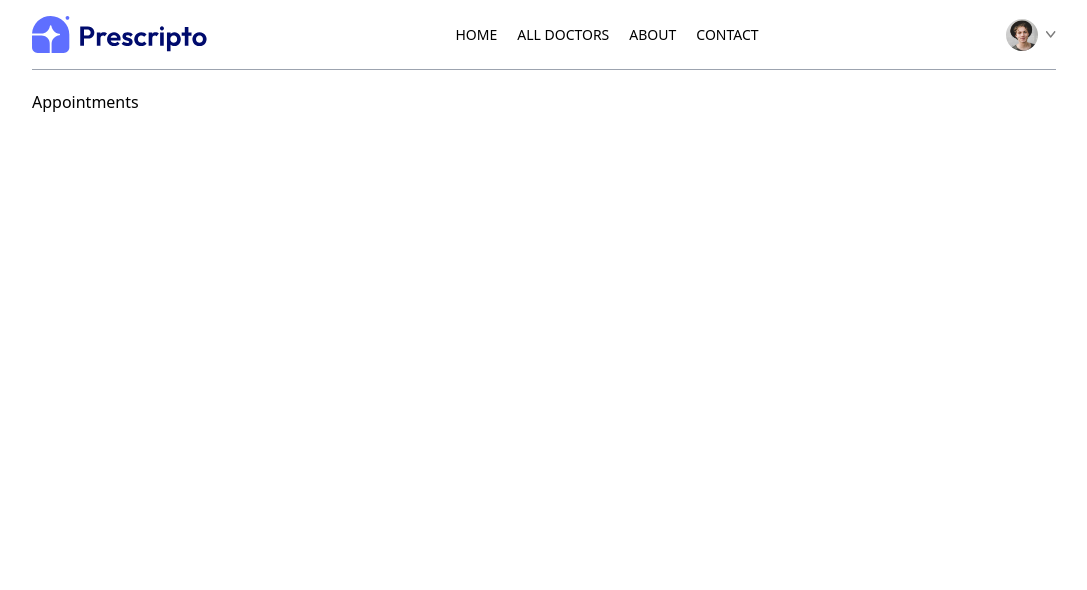
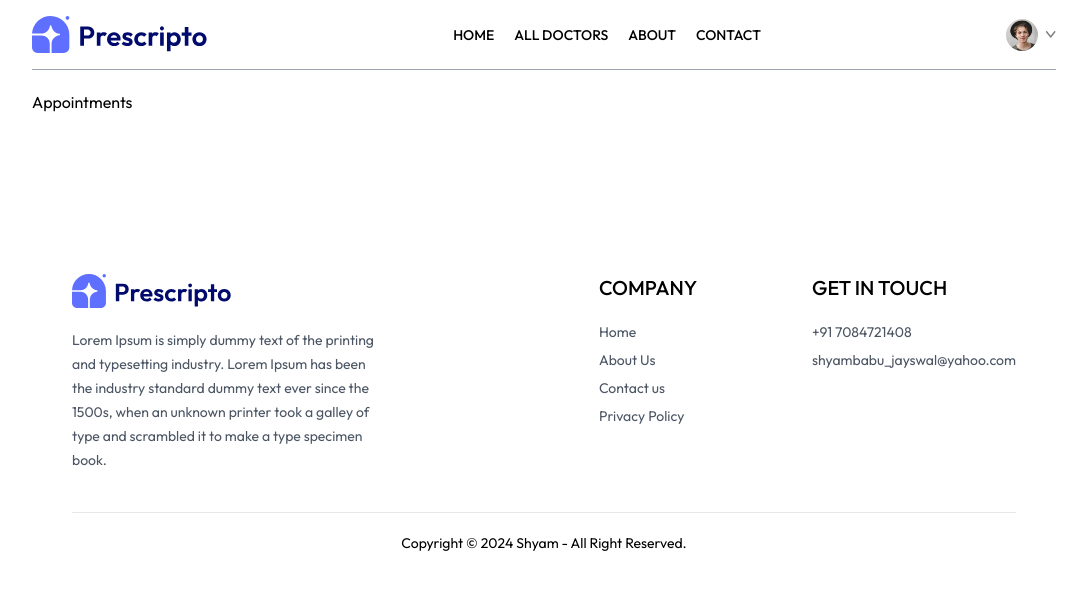
Before and after one commit to asutoshpanda1611/DoctorSahab-2.0, a React (Vite) app in the folder frontend/: page /appointment/1 in a window 1280 px wide. Shown: the top 590 px of the page, without its empty margins (96-1183 px from the left). Built offline with nearby package versions, Linux system fonts and the light colour scheme.

Commit message:
add Footer component with company info, contact details, and copyright text

```diff
--- a/frontend/src/App.jsx
+++ b/frontend/src/App.jsx
@@ -9,6 +9,7 @@
 import MyAppointment from './pages/MyAppointment'
 import Appointments from './pages/Appointments'
 import Navbar from './components/Navbar'
+import Footer from './components/Footer'
 
 const App = () => {
   return (
@@ -25,6 +26,7 @@
         <Route path='/my-appointments' element={<MyAppointment/>} />
         <Route path='/appointment/:docId' element={<Appointments/>} />
       </Routes>
+      <Footer/>
     </div>
   )
 }
--- /dev/null
+++ b/frontend/src/components/Footer.jsx
@@ -0,0 +1,42 @@
+import React from 'react'
+import { assets } from '../assets/assets'
+
+const Footer = () => {
+  return (
+    <div className='md:mx-10'>
+        <div className='flex flex-col sm:grid grid-cols-[3fr_1fr_1fr] gap-14 my-10 mt-40 text-sm'>
+        {/*-----Left Section------ */}
+        <div>
+            <img className='mb-5 w-40' src={assets.logo} alt=''/>
+            <p className='w-full md:w-2/3 text-gray-600 leading-6'>Lorem Ipsum is simply dummy text of the printing and typesetting industry. Lorem Ipsum has been the industry standard dummy text ever since the 1500s, when an unknown printer took a galley of type and scrambled it to make a type specimen book.</p>
+        </div>
+        {/*----Center Section------ */}
+        <div>
+            <p className='text-xl font-medium mb-5' >COMPANY</p>
+            <ul className='flex flex-col gap-2 text-gray-600'>
+                <li>Home</li>
+                <li>About Us</li>
+                <li>Contact us</li>
+                <li>Privacy Policy</li>
+            </ul>
+        </div>
+        {/*-----Right Section------ */}
+        <div>
+          <p className='text-xl font-medium mb-5'>GET IN TOUCH</p>
+          <ul className='flex flex-col gap-2 text-gray-600'>
+            <li>+91 7084721408</li>
+            <li>shyambabu_jayswal@yahoo.com</li>
+          </ul>
+
+        </div>
+        </div>
+        <div>
+        {/*------Copyright Text---*/}
+        <hr />
+        <p className='py-5 text-sm text-center'>Copyright © 2024 Shyam - All Right Reserved.</p>
+        </div>
+    </div>
+  )
+}
+
+export default Footer
--- a/frontend/src/index.css
+++ b/frontend/src/index.css
@@ -1,6 +1,12 @@
+@import url('https://fonts.googleapis.com/css2?family=Outfit:wght@100..900&display=swap');
+
 @tailwind base;
 @tailwind components;
 @tailwind utilities;
+
+*{
+    font-family: Outfit;
+}
 
 .active hr{
     @apply block
--- a/frontend/src/pages/Home.jsx
+++ b/frontend/src/pages/Home.jsx
@@ -3,6 +3,7 @@
 import SpecialityMenu from '../components/SpecialityMenu'
 import TopDoctor from '../components/TopDoctor'
 import Banner from '../components/Banner'
+import Footer from '../components/Footer'
 
 const Home = () => {
   return (
@@ -11,6 +12,7 @@
     <SpecialityMenu/>
     <TopDoctor/>
     <Banner/>
+
     </div>
   )
 }
```
